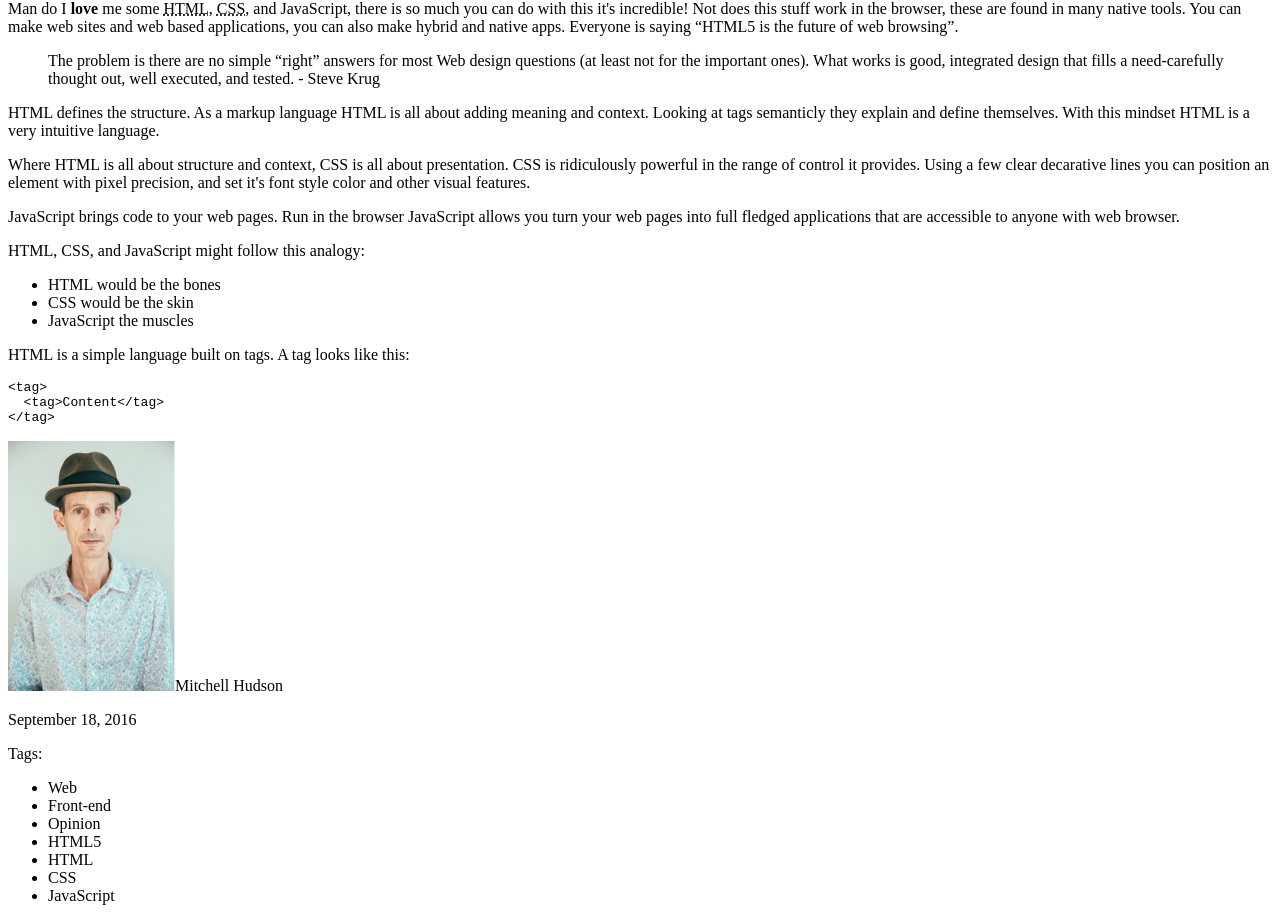
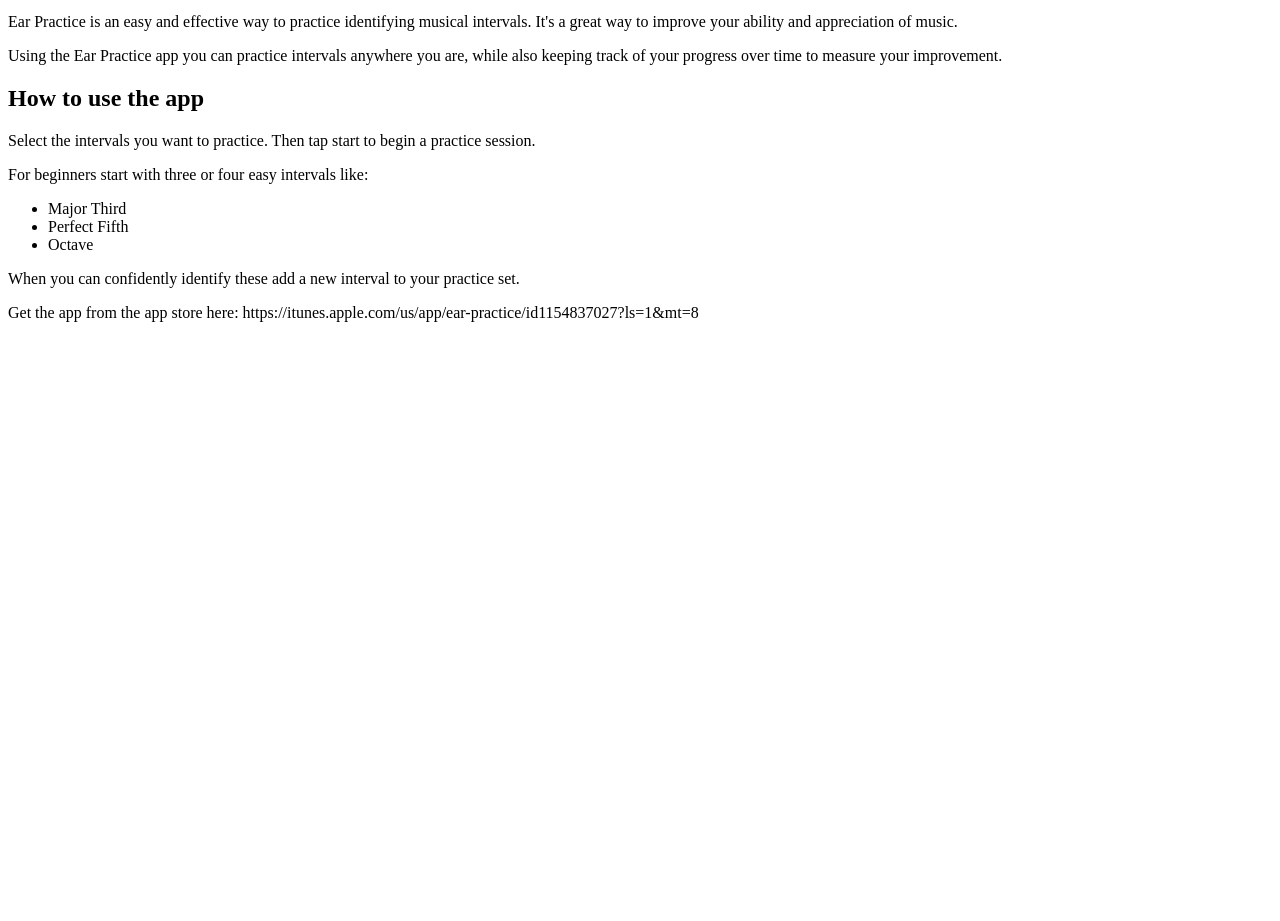
Before and after one commit to soggybag/Front-end-Web-Class-2, a plain HTML site: page index.html in a window 1280 px wide. Shown: the part 67-988 px from the top of the page. After the commit the page ends 800 px from the top, so only its background shows below. Drawn offline with Linux system fonts and the light colour scheme.

Commit message:
Add files via upload

```diff
--- a/index.html
+++ b/index.html
@@ -1,83 +1,37 @@
 <!doctype html>
 <html>
-  <head>
-    <title>HTML Example!</title>
-  </head>
-  <body>
-    <div>
-      <article>
-        <div class="article-header">
-          <header>
-            <h1 class="article-title">Front-end web design</h1>
-          </header>
-        </div>
+    <head>
+        <title>Ear practice - Train your ear!</title>
+    </head>
+    <body>
 
-        <p>Man do I <strong>love</strong> me some <abbr title="Hyper Text Markup Language">HTML</abbr>, <abbr title="Cascading Style Sheets">CSS</abbr>, and JavaScript, there is so much you can do with this it's incredible!
-  Not does this stuff work in the browser, these are found in many native tools. You can make web sites
-  and web based applications, you can also make hybrid and native apps. Everyone is saying <q>HTML5 is the
-  future of web browsing</q>.</p>
+        <h1>Ear practice</h1>
 
-      <blockquote cite="http://">
-        The problem is there are no simple <q>right</q> answers for most Web design questions (at least not for the important ones).
-        What works is good, integrated design that fills a need-carefully thought
-        out, well executed, and tested.
-        - Steve Krug
-      </blockquote>
+        <p>Ear Practice is an easy and effective way to practice identifying
+            musical intervals. It's a great way to improve your ability and
+             appreciation of music. </p>
 
-      <p>HTML defines the structure. As a markup language HTML is all about adding meaning and context.
-        Looking at tags semanticly they explain and define themselves. With this mindset HTML is a
-        very intuitive language.</p>
+        <p>Using the Ear Practice app you can practice intervals anywhere you
+         are, while also keeping track of your progress over time to measure
+          your improvement. </p>
 
-      <p>Where HTML is all about structure and context, CSS is all about
-        presentation. CSS is ridiculously powerful in the range of control
-        it provides. Using a few clear decarative lines you can position
-        an element with pixel precision, and set it's font style color and other
-        visual features.</p>
+        <h2>How to use the app</h2>
 
-      <p>JavaScript brings code to your web pages. Run in the browser JavaScript
-        allows you turn your web pages into full fledged applications that
-        are accessible to anyone with web browser.</p>
+        <p>Select the intervals you want to practice. Then tap start to begin
+         a practice session. </p>
 
-      <div class="article-callout">
-        <p>HTML, CSS, and JavaScript might follow this analogy:</p>
+        <p>For beginners start with three or four easy intervals like: </p>
 
-        <ul>
-          <li>HTML would be the bones</li>
-          <li>CSS would be the skin</li>
-          <li>JavaScript the muscles</li>
+       <ul>
+            <li>Major Third</li>
+            <li>Perfect Fifth</li>
+            <li>Octave</li>
         </ul>
-      </div>
 
+        <p>When you can confidently identify these add a new interval to your
+         practice set. </p>
 
-      <p>HTML is a simple language built on tags. A tag looks like this:</p>
-
-      <div class="article-code-sample">
-<pre><code>&lt;tag&gt;
-  &lt;tag&gt;Content&lt;/tag&gt;
-&lt;/tag&gt;</code></pre>
-      </div>
-
-        <div class="article-footer">
-          <footer>
-            <p><img src="Photo-very-small.png">Mitchell Hudson</p>
-            <p>September 18, 2016</p>
-
-            <div class="article-tags">
-              <span>Tags:</span>
-              <ul class="article-tag-list">
-                <li>Web</li>
-                <li>Front-end</li>
-                <li>Opinion</li>
-                <li>HTML5</li>
-                <li>HTML</li>
-                <li>CSS</li>
-                <li>JavaScript</li>
-              </ul>
-            </div>
-          </footer>
-        </div>
-      </article>
-    </div>
-  </body>
-
+        <p>Get the app from the app store here:
+         https://itunes.apple.com/us/app/ear-practice/id1154837027?ls=1&mt=8</p>
+    </body>
 </html>
```
Also changed, not shown: index-detailed.html (added, +46 -0 lines), index-styled.html (added, +101 -0 lines).
